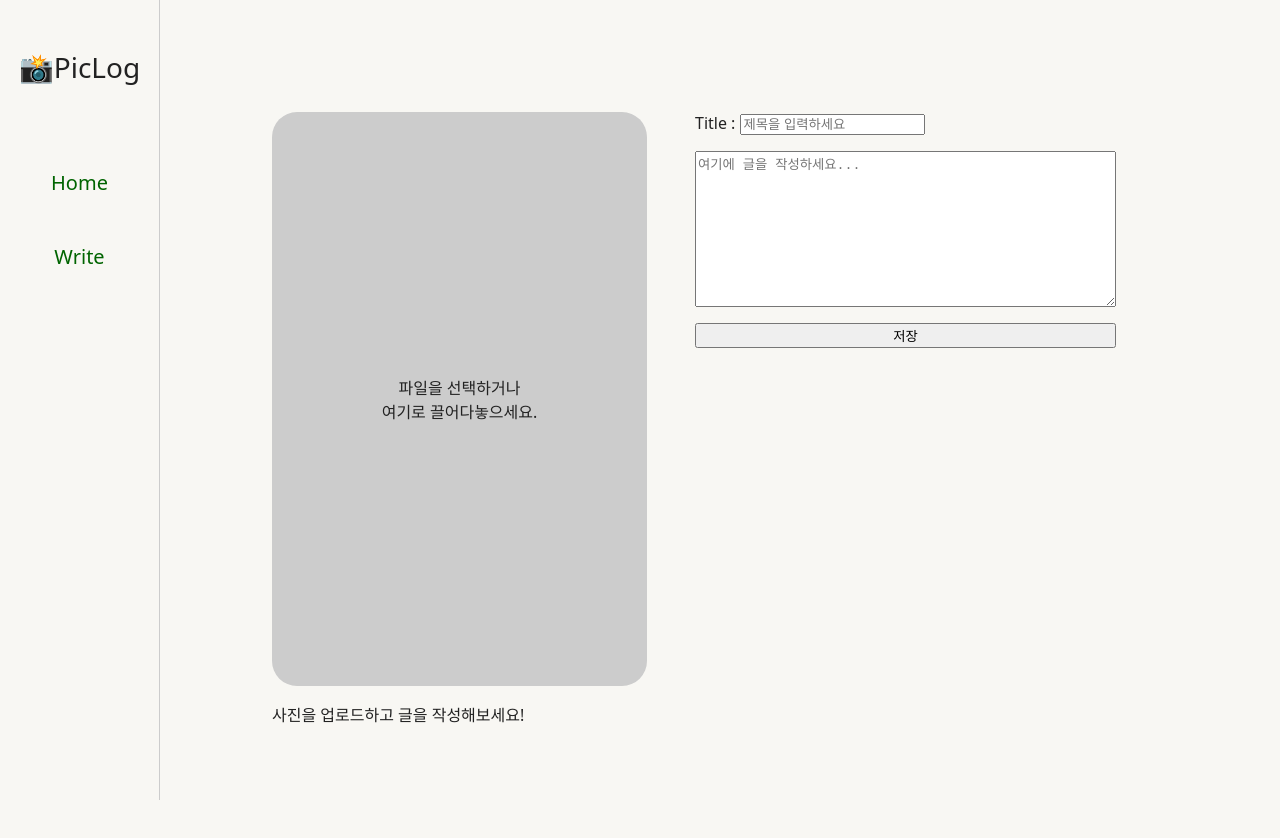
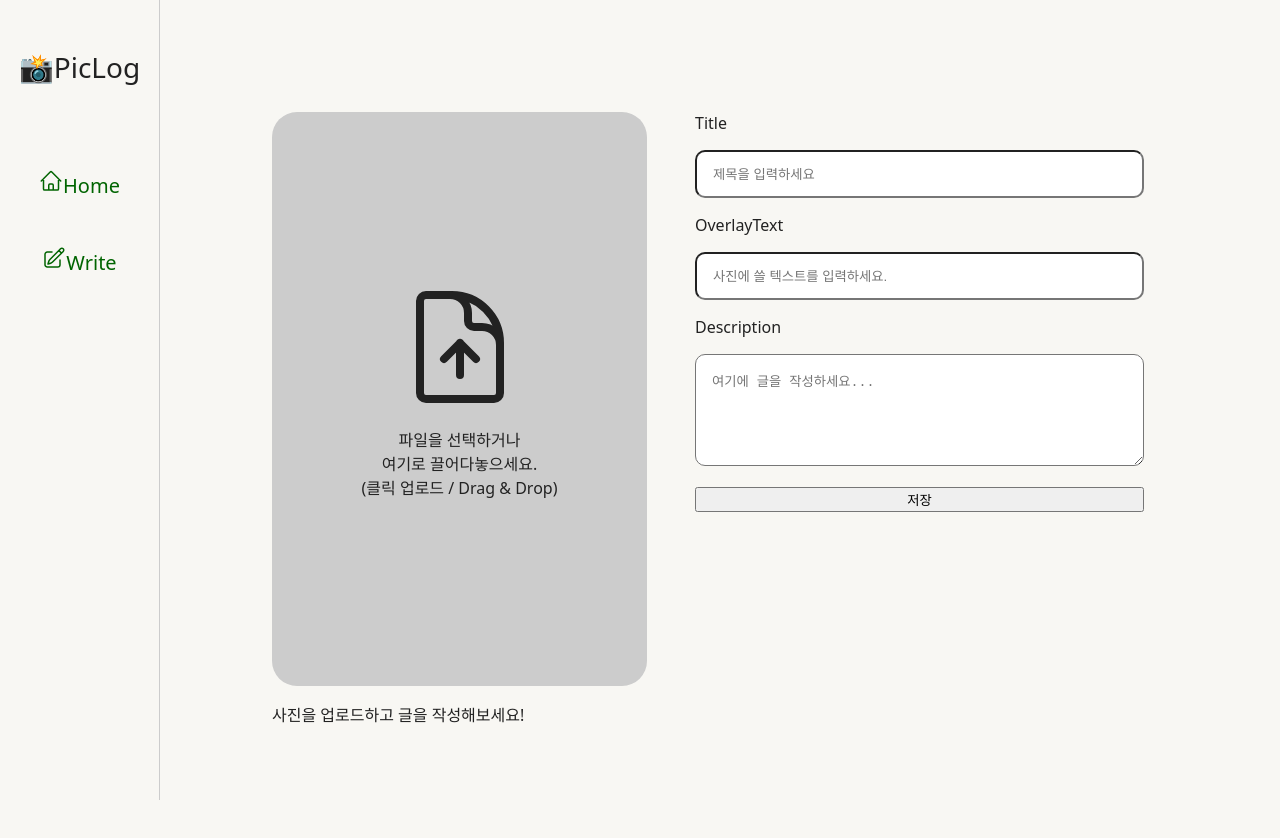
Before and after one commit to ssundventure/pic-log, a React (Create React App) app: page /write in a window 1280 px wide. Shown: the top 838 px of the page. Built offline with nearby package versions, Linux system fonts and the light colour scheme.

Commit message:
레이아웃 수정

```diff
--- a/src/components/PhotoCard.tsx
+++ b/src/components/PhotoCard.tsx
@@ -4,6 +4,7 @@ import styled from "styled-components";
 const ImageDropArea = styled.div<{ $bg?: string }>`
   position: relative;
   display: flex;
+  flex-direction: column;
   justify-content: center;
   align-items: center;
   text-align: center;
@@ -58,7 +59,6 @@ function PhotoCard() {
   const handleFileChange = (e: React.ChangeEvent<HTMLInputElement>) => {
     const file = e.target.files?.[0];
     if (!file) return;
-    console.log(file);
     readImageFile(file);
 
     e.currentTarget.value = ""; // 같은 파일 재선택 가능
@@ -80,7 +80,27 @@ function PhotoCard() {
         onDragOver={handleDragOver}
         onDrop={handleDrop}
       >
-        파일을 선택하거나 <br /> 여기로 끌어다놓으세요.
+        <svg
+          width="8rem"
+          data-slot="icon"
+          fill="none"
+          stroke-width="1.5"
+          stroke="currentColor"
+          viewBox="0 0 24 24"
+          xmlns="http://www.w3.org/2000/svg"
+          aria-hidden="true"
+        >
+          <path
+            stroke-linecap="round"
+            stroke-linejoin="round"
+            d="M19.5 14.25v-2.625a3.375 3.375 0 0 0-3.375-3.375h-1.5A1.125 1.125 0 0 1 13.5 7.125v-1.5a3.375 3.375 0 0 0-3.375-3.375H8.25m6.75 12-3-3m0 0-3 3m3-3v6m-1.5-15H5.625c-.621 0-1.125.504-1.125 1.125v17.25c0 .621.504 1.125 1.125 1.125h12.75c.621 0 1.125-.504 1.125-1.125V11.25a9 9 0 0 0-9-9Z"
+          ></path>
+        </svg>
+        <p>
+          파일을 선택하거나 <br />
+          여기로 끌어다놓으세요. <br />
+          (클릭 업로드 / Drag & Drop){" "}
+        </p>
         <Input type="file" onChange={handleFileChange} accept="image/*" />
       </ImageDropArea>
     </>
--- a/src/components/SideBar.tsx
+++ b/src/components/SideBar.tsx
@@ -12,6 +12,7 @@ const Sidebar = styled.nav`
   gap: 1.5rem;
   padding: 3rem 1rem;
   border-right: 1px solid #ccc;
+  opacity: 100;
 `;
 
 const SidebarItem = styled.span`
@@ -37,9 +38,41 @@ function SideBar() {
     <Sidebar>
       <MainLogo>📸PicLog</MainLogo>
       <SidebarItem>
+        <svg
+          width="24px"
+          data-slot="icon"
+          fill="none"
+          stroke-width="1.5"
+          stroke="currentColor"
+          viewBox="0 0 24 24"
+          xmlns="http://www.w3.org/2000/svg"
+          aria-hidden="true"
+        >
+          <path
+            stroke-linecap="round"
+            stroke-linejoin="round"
+            d="m2.25 12 8.954-8.955c.44-.439 1.152-.439 1.591 0L21.75 12M4.5 9.75v10.125c0 .621.504 1.125 1.125 1.125H9.75v-4.875c0-.621.504-1.125 1.125-1.125h2.25c.621 0 1.125.504 1.125 1.125V21h4.125c.621 0 1.125-.504 1.125-1.125V9.75M8.25 21h8.25"
+          ></path>
+        </svg>
         <Link to="/">Home</Link>
       </SidebarItem>
       <SidebarItem>
+        <svg
+          width="24px"
+          data-slot="icon"
+          fill="none"
+          stroke-width="1.5"
+          stroke="currentColor"
+          viewBox="0 0 24 24"
+          xmlns="http://www.w3.org/2000/svg"
+          aria-hidden="true"
+        >
+          <path
+            stroke-linecap="round"
+            stroke-linejoin="round"
+            d="m16.862 4.487 1.687-1.688a1.875 1.875 0 1 1 2.652 2.652L10.582 16.07a4.5 4.5 0 0 1-1.897 1.13L6 18l.8-2.685a4.5 4.5 0 0 1 1.13-1.897l8.932-8.931Zm0 0L19.5 7.125M18 14v4.75A2.25 2.25 0 0 1 15.75 21H5.25A2.25 2.25 0 0 1 3 18.75V8.25A2.25 2.25 0 0 1 5.25 6H10"
+          ></path>
+        </svg>
         <Link to="/write">Write</Link>
       </SidebarItem>
     </Sidebar>
--- a/src/pages/Write.tsx
+++ b/src/pages/Write.tsx
@@ -12,12 +12,37 @@ const WriteContainer = styled.div`
   gap: 1rem;
 `;
 
+const Input = styled.input`
+  padding: 1rem;
+  width: 100%;
+  height: 3rem;
+  border-radius: 10px;
+`;
+
+const TextArea = styled.textarea`
+  padding: 1rem;
+  width: 100%;
+  height: 7rem;
+  border-radius: 10px;
+`;
+
+const Label = styled.label`
+  display: block;
+  margin-bottom: 1rem;
+`;
+
 function Write() {
   const [title, setTitle] = useState("");
+  const [overlayText, setOverlayText] = useState("");
 
-  const handleChange = (e: React.ChangeEvent<HTMLInputElement>) => {
+  const handleTitleChange = (e: React.ChangeEvent<HTMLInputElement>) => {
     e.preventDefault();
     setTitle(e.target.value);
+  };
+
+  const handleOverlayTextChange = (e: React.ChangeEvent<HTMLInputElement>) => {
+    e.preventDefault();
+    setOverlayText(e.target.value);
   };
 
   return (
@@ -29,18 +54,31 @@ function Write() {
 
       <WriteContainer>
         <div>
-          <label htmlFor="title">Title : </label>
-          <input
+          <Label htmlFor="title">Title</Label>
+          <Input
             type="text"
-            onChange={handleChange}
+            value={title}
+            onChange={handleTitleChange}
             placeholder="제목을 입력하세요"
           />
         </div>
-        <textarea
-          placeholder="여기에 글을 작성하세요..."
-          rows={10}
-          cols={50}
-        ></textarea>
+        <div>
+          <Label htmlFor="overlayText">OverlayText</Label>
+          <Input
+            type="text"
+            value={overlayText}
+            onChange={handleOverlayTextChange}
+            placeholder="사진에 쓸 텍스트를 입력하세요."
+          />
+        </div>
+        <div>
+          <Label>Description</Label>
+          <TextArea
+            placeholder="여기에 글을 작성하세요..."
+            rows={10}
+            cols={50}
+          ></TextArea>
+        </div>
         <button type="submit">저장</button>
       </WriteContainer>
     </MainContainer>
```
